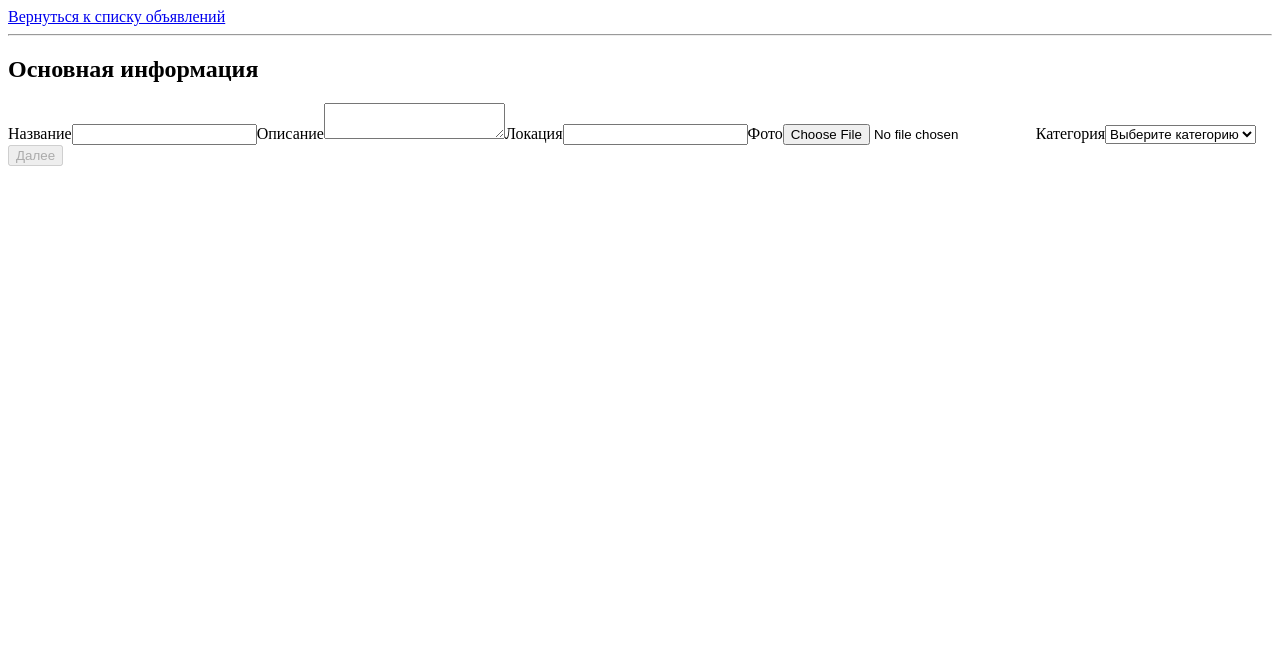
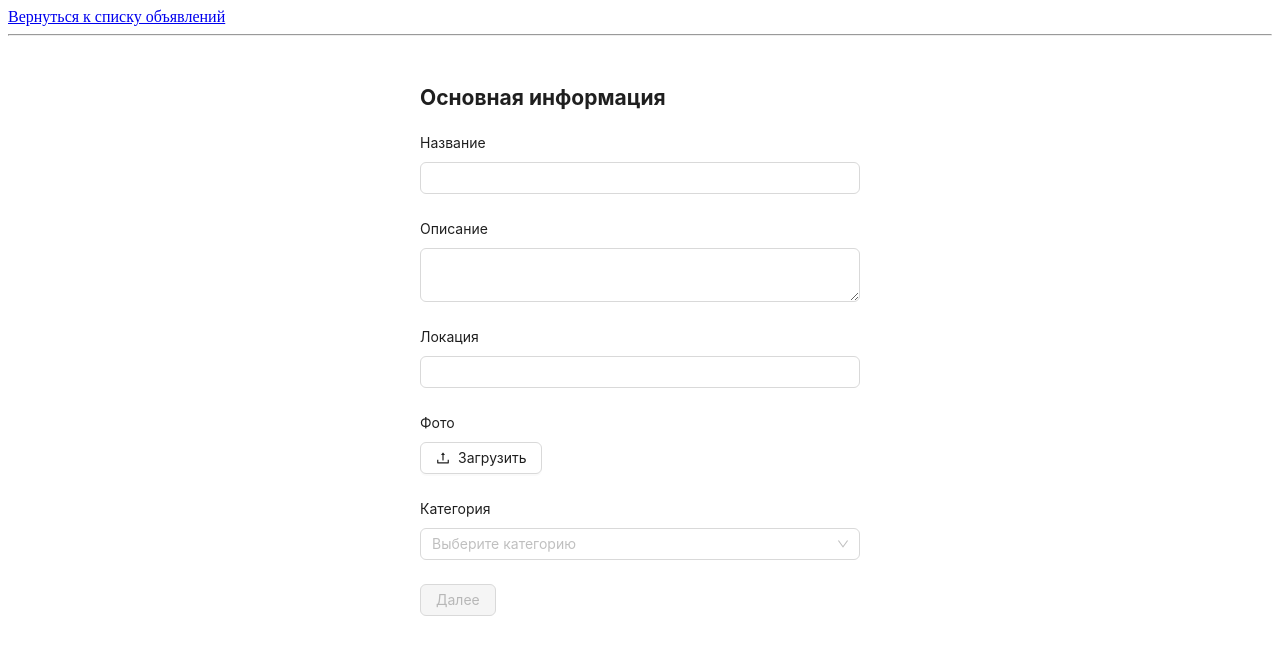
Before and after one commit to Belousmind/internship-test-assignment-, a React (Vite) app in the folder frontend/: page /form in a window 1280 px wide. Shown: the top 654 px of the page. Built offline with nearby package versions, Linux system fonts and the light colour scheme.

Commit message:
feat: stylized form with antd

```diff
--- a/frontend/src/components/AdPage/AdPage.jsx
+++ b/frontend/src/components/AdPage/AdPage.jsx
@@ -7,6 +7,7 @@ const AdPage = () => {
 
   const { PageId } = useParams();
   const [item, setItem] = useState(null);
+
   const [loading, setLoading] = useState(true);
   const [error, setError] = useState(null);
 
--- a/frontend/src/components/Form/CarFields/CarFields.jsx
+++ b/frontend/src/components/Form/CarFields/CarFields.jsx
@@ -1,25 +1,52 @@
-const CarFields = ({ register, errors }) => {
+import { Form, Select, Input } from "antd";
+import { Controller } from "react-hook-form";
+
+const { Option } = Select;
+
+const CarFields = ({ control, errors }) => {
   return (
     <>
-      <label>Марка</label>
-      <select {...register("brand", { required: "Выберите марку" })}>
-        <option value="">Выберите</option>
-        <option value="Toyota">Toyota</option>
-        <option value="BMW">BMW</option>
-        <option value="Mercedes">Mercedes</option>
-      </select>
-      {errors.carBrand && <p style={{ color: "red" }}>{errors.carBrand.message}</p>}
+      <Form.Item label="Марка" validateStatus={errors.brand ? "error" : ""} help={errors.brand?.message}>
+        <Controller
+          name="brand"
+          control={control}
+          rules={{ required: "Выберите марку" }}
+          render={({ field }) => (
+            <Select {...field} placeholder="Выберите марку">
+              <Option value="">Выберите</Option>
+              <Option value="Toyota">Toyota</Option>
+              <Option value="BMW">BMW</Option>
+              <Option value="Mercedes">Mercedes</Option>
+            </Select>
+          )}
+        />
+      </Form.Item>
 
-      <label>Модель</label>
-      <input type="text" {...register("model", { required: "Введите модель" })} />
-      {errors.carModel && <p style={{ color: "red" }}>{errors.carModel.message}</p>}
+      <Form.Item label="Модель" validateStatus={errors.model ? "error" : ""} help={errors.model?.message}>
+        <Controller
+          name="model"
+          control={control}
+          rules={{ required: "Введите модель" }}
+          render={({ field }) => <Input {...field} />}
+        />
+      </Form.Item>
 
-      <label>Год выпуска</label>
-      <input type="number" {...register("year", { required: "Введите год выпуска" })} />
-      {errors.carYear && <p style={{ color: "red" }}>{errors.carYear.message}</p>}
+      <Form.Item label="Год выпуска" validateStatus={errors.year ? "error" : ""} help={errors.year?.message}>
+        <Controller
+          name="year"
+          control={control}
+          rules={{ required: "Введите год выпуска" }}
+          render={({ field }) => <Input type="number" {...field} />}
+        />
+      </Form.Item>
 
-      <label>Пробег (км)</label>
-      <input type="number" {...register("mileage")} />
+      <Form.Item label="Пробег (км)">
+        <Controller
+          name="mileage"
+          control={control}
+          render={({ field }) => <Input type="number" {...field} />}
+        />
+      </Form.Item>
     </>
   );
 };
--- a/frontend/src/components/Form/Form.jsx
+++ b/frontend/src/components/Form/Form.jsx
@@ -2,6 +2,7 @@ import { useState, useEffect } from "react";
 import { Link, useNavigate, useLocation } from "react-router-dom";
 import { useForm } from "react-hook-form";
 import axios from "axios";
+import { Form } from "antd";
 import FormStep1 from "./FormStep1/FormStep1";
 import FormStep2 from "./FormStep2/FormStep2";
 
@@ -11,15 +12,15 @@ const FormPage = () => {
   const navigate = useNavigate();
   const editingItem = location.state?.item || null;
 
+  const { control, handleSubmit, setValue, watch, formState: { errors, isValid } } = useForm({ mode: "onChange" });
 
   const [formStep, setFormStep] = useState(1);
-  const { register, handleSubmit, setValue, watch, formState: { errors } } = useForm();
   const type = watch("type");
 
   useEffect(() => {
     if (editingItem) {
       Object.keys(editingItem).forEach((key) => {
-        setValue(key, editingItem[key]);
+        setValue(key, editingItem[key], { shouldValidate: true });
       });
     }
   }, [editingItem, setValue]);
@@ -46,15 +47,15 @@ const FormPage = () => {
       <Link to="/list">Вернуться к списку объявлений</Link>
       <hr />
 
-      <form onSubmit={handleSubmit(onSubmit)}>
+      <Form layout="vertical" style={{ maxWidth: "480px", margin: "0 auto", padding: "20px" }}>
         {formStep === 1 && (
-          <FormStep1 setFormStep={setFormStep} register={register} watch={watch} errors={errors} />
+          <FormStep1 setFormStep={setFormStep} control={control} errors={errors} isValid={isValid} />
         )}
 
         {formStep === 2 && (
-          <FormStep2 setFormStep={setFormStep} register={register} errors={errors} type={type} />
+          <FormStep2 setFormStep={setFormStep} control={control} errors={errors} type={type} handleSubmit={handleSubmit(onSubmit)} isValid={isValid} />
         )}
-      </form>
+      </Form>
     </>
   );
 };
--- a/frontend/src/components/Form/FormStep1/FormStep1.jsx
+++ b/frontend/src/components/Form/FormStep1/FormStep1.jsx
@@ -1,45 +1,65 @@
-const FormStep1 = ({ setFormStep, register, watch, errors }) => {
+import { Form, Input, Select, Upload, Button } from "antd";
+import { Controller } from "react-hook-form";
+import { UploadOutlined } from "@ant-design/icons";
 
-  const name = watch("name");
-  const description = watch("description");
-  const location = watch("location");
-  const type = watch("type");
+const { Option } = Select;
 
+const FormStep1 = ({ setFormStep, control, errors, isValid }) => {
   return (
     <>
       <h2>Основная информация</h2>
 
-      <label>Название</label>
-      <input type="text" {...register("name", { required: "Введите название" })} />
-      {errors.name && <p style={{ color: "red" }}>{errors.name.message}</p>}
+      <Form.Item label="Название" validateStatus={errors.name ? "error" : ""} help={errors.name?.message}>
+        <Controller
+          name="name"
+          control={control}
+          rules={{ required: "Введите название" }}
+          render={({ field }) => <Input {...field} />}
+        />
+      </Form.Item>
 
-      <label>Описание</label>
-      <textarea {...register("description", { required: "Введите описание" })}></textarea>
-      {errors.description && <p style={{ color: "red" }}>{errors.description.message}</p>}
+      <Form.Item label="Описание" validateStatus={errors.description ? "error" : ""} help={errors.description?.message}>
+        <Controller
+          name="description"
+          control={control}
+          rules={{ required: "Введите описание" }}
+          render={({ field }) => <Input.TextArea {...field} />}
+        />
+      </Form.Item>
 
-      <label>Локация</label>
-      <input type="text" {...register("location", { required: "Введите локацию" })} />
-      {errors.location && <p style={{ color: "red" }}>{errors.location.message}</p>}
+      <Form.Item label="Локация" validateStatus={errors.location ? "error" : ""} help={errors.location?.message}>
+        <Controller
+          name="location"
+          control={control}
+          rules={{ required: "Введите локацию" }}
+          render={({ field }) => <Input {...field} />}
+        />
+      </Form.Item>
 
-      <label>Фото</label>
-      <input type="file" {...register("photo")} />
+      <Form.Item label="Фото">
+        <Upload beforeUpload={() => false} listType="picture">
+          <Button icon={<UploadOutlined />}>Загрузить</Button>
+        </Upload>
+      </Form.Item>
 
-      <label>Категория</label>
-      <select {...register("type", { required: "Выберите категорию" })}>
-        <option value="">Выберите категорию</option>
-        <option value="Недвижимость">Недвижимость</option>
-        <option value="Авто">Авто</option>
-        <option value="Услуги">Услуги</option>
-      </select>
-      {errors.category && <p style={{ color: "red" }}>{errors.category.message}</p>}
+      <Form.Item label="Категория" validateStatus={errors.type ? "error" : ""} help={errors.type?.message}>
+        <Controller
+          name="type"
+          control={control}
+          rules={{ required: "Выберите категорию" }}
+          render={({ field }) => (
+            <Select {...field} placeholder="Выберите категорию">
+              <Option value="Недвижимость">Недвижимость</Option>
+              <Option value="Авто">Авто</Option>
+              <Option value="Услуги">Услуги</Option>
+            </Select>
+          )}
+        />
+      </Form.Item>
 
-      <button
-        type="button"
-        onClick={() => setFormStep(2)}
-        disabled={!name || !description || !location || !type}
-      >
+      <Button type="primary" onClick={() => setFormStep(2)} disabled={!isValid}>
         Далее
-      </button>
+      </Button>
     </>
   );
 };
--- a/frontend/src/components/Form/ServiceFields/ServiceFields.jsx
+++ b/frontend/src/components/Form/ServiceFields/ServiceFields.jsx
@@ -1,25 +1,53 @@
-const ServiceFields = ({ register, errors }) => {
+import { Form, Select, Input } from "antd";
+import { Controller } from "react-hook-form";
+
+const { Option } = Select;
+
+const ServiceFields = ({ control, errors }) => {
   return (
     <>
-      <label>Тип услуги</label>
-      <select {...register("serviceType", { required: "Выберите тип услуги" })}>
-        <option value="">Выберите</option>
-        <option value="remont">Ремонт</option>
-        <option value="cleaning">Уборка</option>
-        <option value="delivery">Доставка</option>
-      </select>
-      {errors.serviceType && <p style={{ color: "red" }}>{errors.serviceType.message}</p>}
+      <Form.Item label="Тип услуги" validateStatus={errors.serviceType ? "error" : ""} help={errors.serviceType?.message}>
+        <Controller
+          name="serviceType"
+          control={control}
+          rules={{ required: "Выберите тип услуги" }}
+          render={({ field }) => (
+            <Select {...field} placeholder="Выберите тип услуги">
+              <Option value="">Выберите</Option>
+              <Option value="remont">Ремонт</Option>
+              <Option value="cleaning">Уборка</Option>
+              <Option value="delivery">Доставка</Option>
+            </Select>
+          )}
+        />
+      </Form.Item>
 
-      <label>Опыт работы (лет)</label>
-      <input type="number" {...register("experience", { required: "Введите опыт работы" })} />
-      {errors.experience && <p style={{ color: "red" }}>{errors.experience.message}</p>}
+      <Form.Item label="Опыт работы (лет)" validateStatus={errors.experience ? "error" : ""} help={errors.experience?.message}>
+        <Controller
+          name="experience"
+          control={control}
+          rules={{ required: "Введите опыт работы" }}
+          render={({ field }) => <Input type="number" {...field} />}
+        />
+      </Form.Item>
 
-      <label>Стоимость (₽)</label>
-      <input type="number" {...register("cost", { required: "Введите цену" })} />
-      {errors.price && <p style={{ color: "red" }}>{errors.price.message}</p>}
+      {/* Стоимость */}
+      <Form.Item label="Стоимость (₽)" validateStatus={errors.cost ? "error" : ""} help={errors.cost?.message}>
+        <Controller
+          name="cost"
+          control={control}
+          rules={{ required: "Введите цену" }}
+          render={({ field }) => <Input type="number" {...field} />}
+        />
+      </Form.Item>
 
-      <label>График работы</label>
-      <input type="text" {...register("workSchedule")} />
+      <Form.Item label="График работы">
+        <Controller
+          name="workSchedule"
+          control={control}
+          render={({ field }) => <Input {...field} />}
+        />
+      </Form.Item>
     </>
   );
 };
```
Also changed, not shown: frontend/src/components/Form/FormStep2/FormStep2.jsx (+11 -6 lines), frontend/src/components/Form/RealEstateFields/RealEstateFields.jsx (+45 -18 lines).
